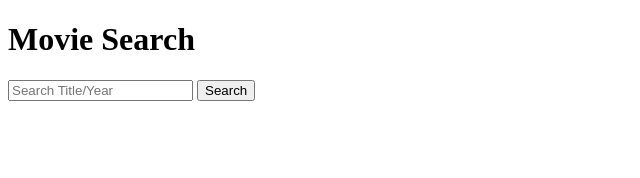
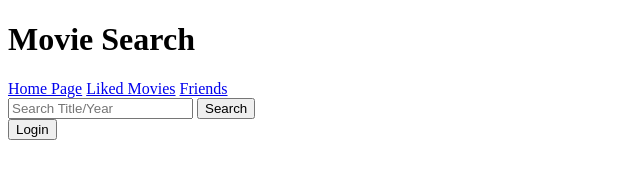
Before and after one commit to Tsamis-Konstantinos/Movies_page_project, a website: page pages/main_page/index.html in a window 1280 px wide. Shown: the whole page, without its empty margins (0-640 px from the left). Drawn offline with nearby package versions, Linux system fonts and the light colour scheme; no server answers.

Commit message:
restrured main page

```diff
--- a/pages/main_page/index.html
+++ b/pages/main_page/index.html
@@ -12,10 +12,17 @@
 
 <body>
     <h1>Movie Search</h1>
-    <form id="searchForm">
-        <input type="text" placeholder="Search Title/Year" name="query">
-        <button>Search</button>
-    </form>
+    <div class="navbar">
+        <a href="http://localhost:3000/main_page/">Home Page</a>
+        <a href="library url">Liked Movies</a>
+        <a href="friends url">Friends</a>
+        <form id="searchForm">
+            <input type="text" placeholder="Search Title/Year" name="query">
+            <button>Search</button>
+        </form>
+        <button class="login-btn">Login</button>
+    </div>
+
     <script src="app.js"></script>
 </body>
 
```
